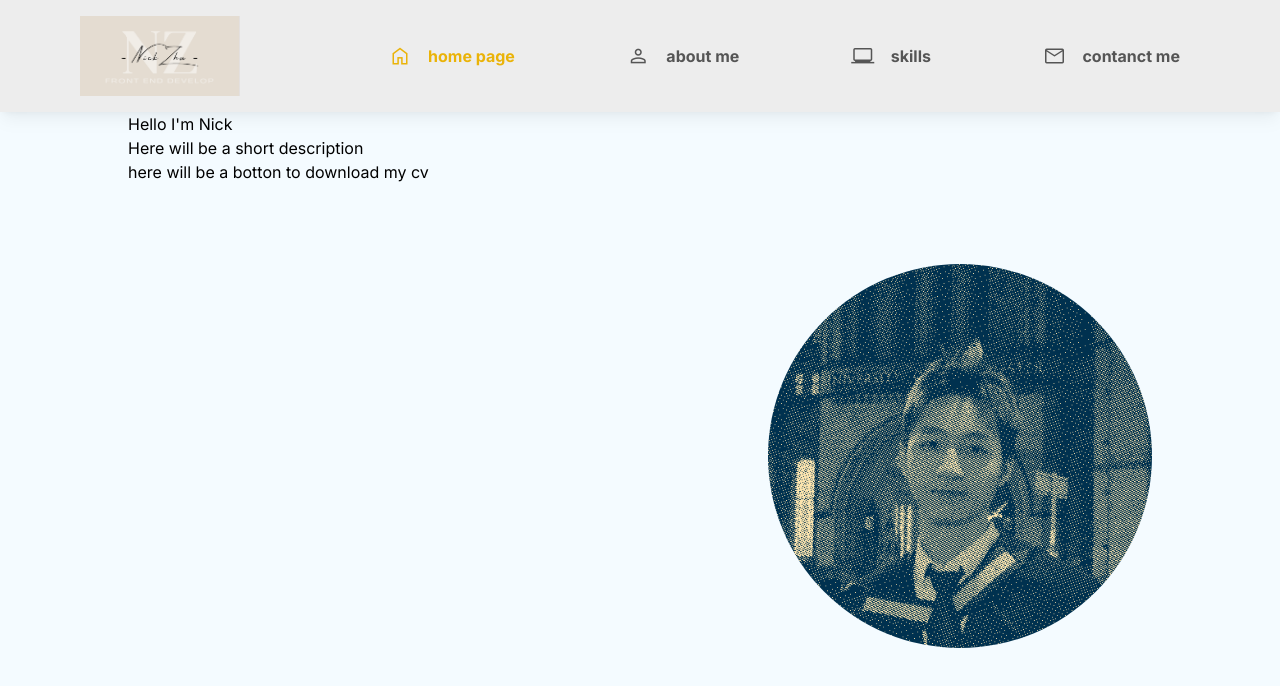
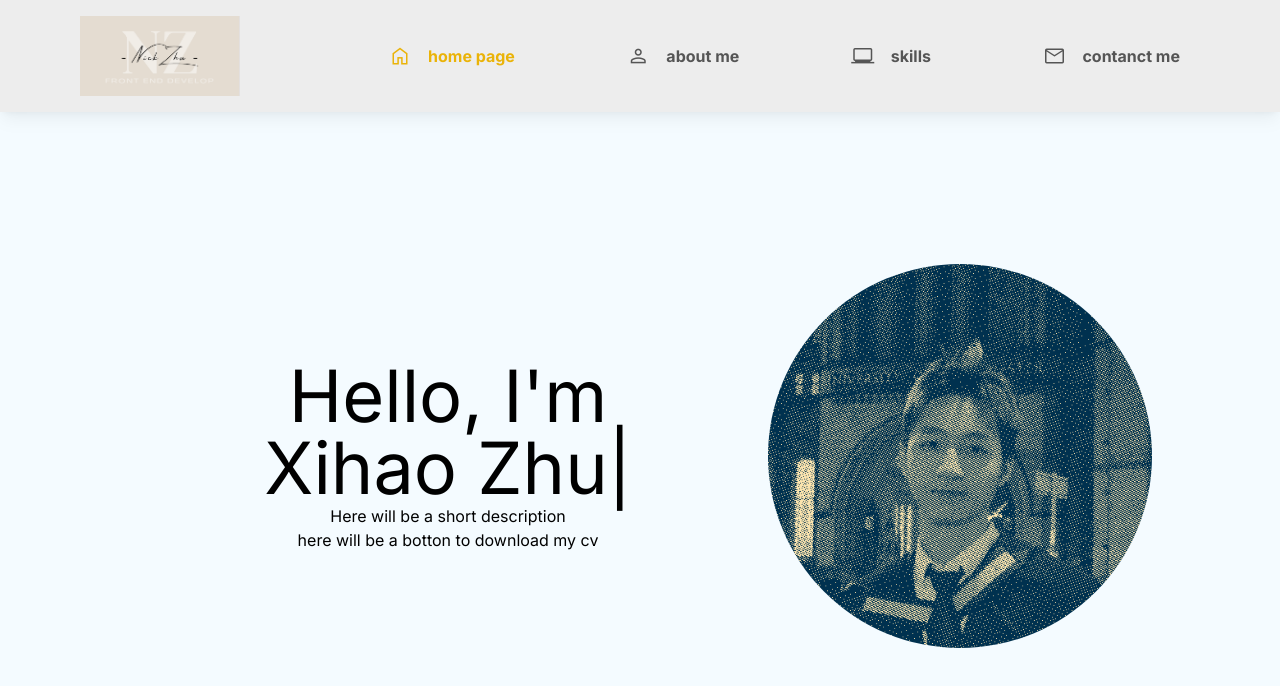
Before and after one commit to XihaoZhu/FakeBookBorrow, a Next.js app: page /profile/homePage in a window 1280 px wide. Shown: the top 686 px of the page. Built offline with nearby package versions, Linux system fonts and the light colour scheme.

Commit message:
typing animation finihsed

```diff
--- a/src/app/profile/homePage/page.tsx
+++ b/src/app/profile/homePage/page.tsx
@@ -1,4 +1,5 @@
 import Image from "next/image";
+import Typing from "@/app/ui/typing";
 
 export default function HomePage() {
   return (<>
@@ -6,9 +7,20 @@ export default function HomePage() {
     {/* for large and above screen */}
     <div className="w-full h-full hidden lg:flex flex-row px-[10vw]">
       {/* the text part */}
-      <div className="flex-1">
-        <div>Hello I&apos;m Nick</div>
+      <div className="flex-1 flex flex-col justify-center text-center">
+        {/* the title part */}
+        <div>
+          {/* fixed part */}
+          <div className="text-7xl">Hello, I&apos;m</div>
+          {/* moving part */}
+          <div className="text-7xl">
+          {/* <Typing string1="Nick" string2="Xihao Zhu"/> */}
+          <div>Xihao Zhu|</div>
+          </div>
+        </div>
+        {/* description */}
         <div>Here will be a short description</div>
+        {/* link to download cv */}
         <div>here will be a botton to download my cv</div>
       </div>
       {/* my big head */}
--- /dev/null
+++ b/src/app/ui/typing.tsx
@@ -0,0 +1,33 @@
+"use client"
+import { randomInt } from "crypto"
+import React from "react"
+
+export default function Typing(props:{string1:string,string2:string}={string1:'string1',string2:'string2'}){
+
+  const {string1,string2} = props
+  const [text,setText] = React.useState('')
+  const [currentType,setCurrentType] = React.useState(string1)
+  const delay = (ms:number) => new Promise(resolve => setTimeout(resolve, ms));
+
+  const type = async () => {
+    for (let i = 0; i < currentType.length; i++) {
+      await delay(Math.random()*500+100);
+      setText(currentType.slice(0, i + 1));
+    }
+    await delay(300)
+    for (let i = currentType.length; i > 0; i--) {
+      await delay(Math.random()*500+100);
+      setText(currentType.slice(0, i - 1));
+    }
+    setCurrentType(currentType === string1 ? string2 : string1);
+  };
+
+  React.useEffect(()=>{
+    type()
+  // eslint-disable-next-line react-hooks/exhaustive-deps
+  },[currentType])
+
+  return (<>
+    <div>{text}<span>|</span></div>
+  </>)
+}
```
